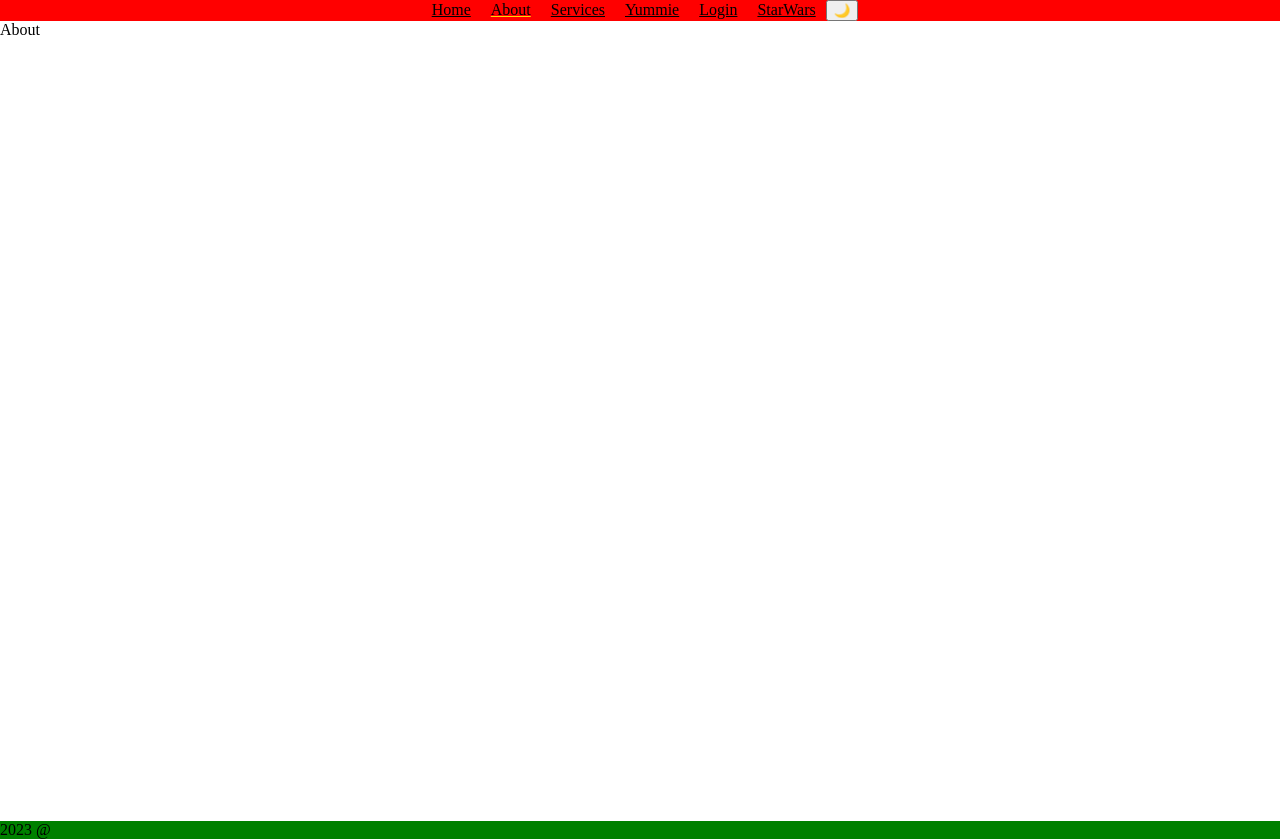
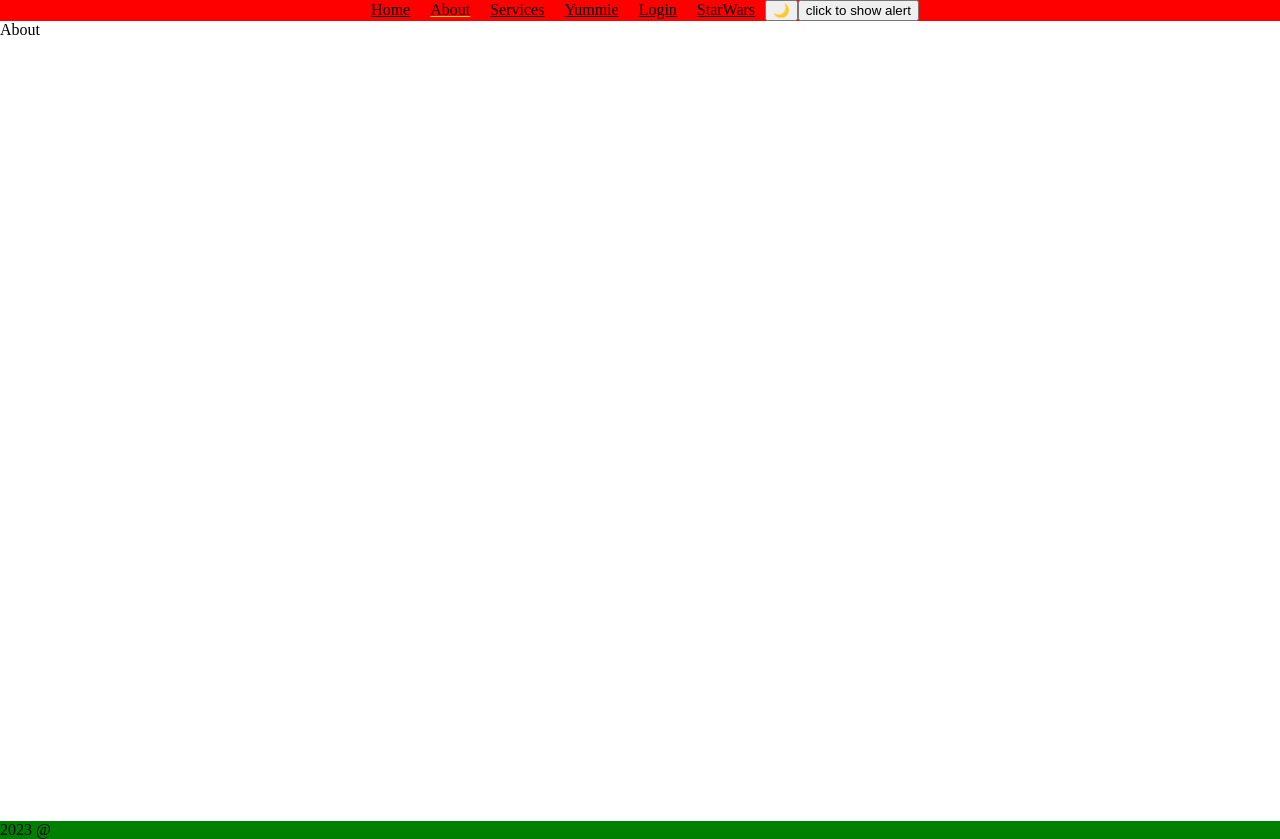
Before and after one commit to Ali-GreenHeart/fe07-react, a React (Create React App) app: page /about in a window 1280 px wide. Built offline with nearby package versions, Linux system fonts and the light colour scheme.

Commit message:
add alertcontext

```diff
--- a/src/components/PageContainer/NavBar/index.jsx
+++ b/src/components/PageContainer/NavBar/index.jsx
@@ -1,3 +1,4 @@
+import { AlertContext } from 'context/AlertContext'
 import { ModeContext } from 'context/ModeContext'
 import { useContext } from 'react'
 import { NavLink as Nav } from 'react-router-dom'
@@ -11,7 +12,7 @@ const NavLink = ({ to, text }) => {
 const NavBar = ({ }) => {
 
     const [dark, setDark] = useContext(ModeContext)
-
+    const showAlert = useContext(AlertContext)
     return (
         <nav>
             <NavLink to="/" text="Home" />
@@ -25,6 +26,12 @@ const NavBar = ({ }) => {
                     setDark((pre) => !pre)  // state-in evvelki deyeri
                 }}
             >{dark ? '☀' : '🌙'}</button>
+            <button onClick={() => {
+                showAlert({
+                    message: 'salam abi xos gelmisen',
+                    type: 'error'
+                })
+            }}>click to show alert</button>
         </nav>
     )
 }
--- /dev/null
+++ b/src/context/AlertContext.js
@@ -0,0 +1,43 @@
+import { createContext, useState } from "react"
+
+
+export const AlertContext = createContext()
+
+function AlertContextComponent({ children }) {
+    const [alert, setAlert] = useState({
+        show: false,
+        message: 'for test',
+        type: 'success' // error, warning
+    })
+
+    const showAlert = ({ message, type }) => {
+        setAlert({
+            show: true,
+            message,
+            type
+        })
+        setTimeout(() => {
+            setAlert((pre) => ({ ...pre, show: false }))
+        }, 1000);
+    }
+
+    return (
+        <AlertContext.Provider value={showAlert}>
+            {
+                alert.show &&
+                <div style={{
+                    position: 'fixed',
+                    width: 200,
+                    top: 10,
+                    right: 10,
+                    height: 60,
+                    backgroundColor: alert.type === 'success' ? 'green' : 'red'
+                }}>
+                    {alert.message}
+                </div>
+            }
+            {children}
+        </AlertContext.Provider>
+    )
+}
+export default AlertContextComponent;
--- a/src/index.js
+++ b/src/index.js
@@ -5,14 +5,17 @@ import App from './App';
 import { BrowserRouter } from "react-router-dom"
 import DataContextComponent from 'context/DataContext';
 import ModeContextComponent from 'context/ModeContext';
+import AlertContextComponent from 'context/AlertContext';
 
 const root = ReactDOM.createRoot(document.getElementById('root'));
 root.render(
   <DataContextComponent>
     <ModeContextComponent>
-      <BrowserRouter>
-        <App />
-      </BrowserRouter>
+      <AlertContextComponent>
+        <BrowserRouter>
+          <App />
+        </BrowserRouter>
+      </AlertContextComponent>
     </ModeContextComponent>
   </DataContextComponent>
 );
```
